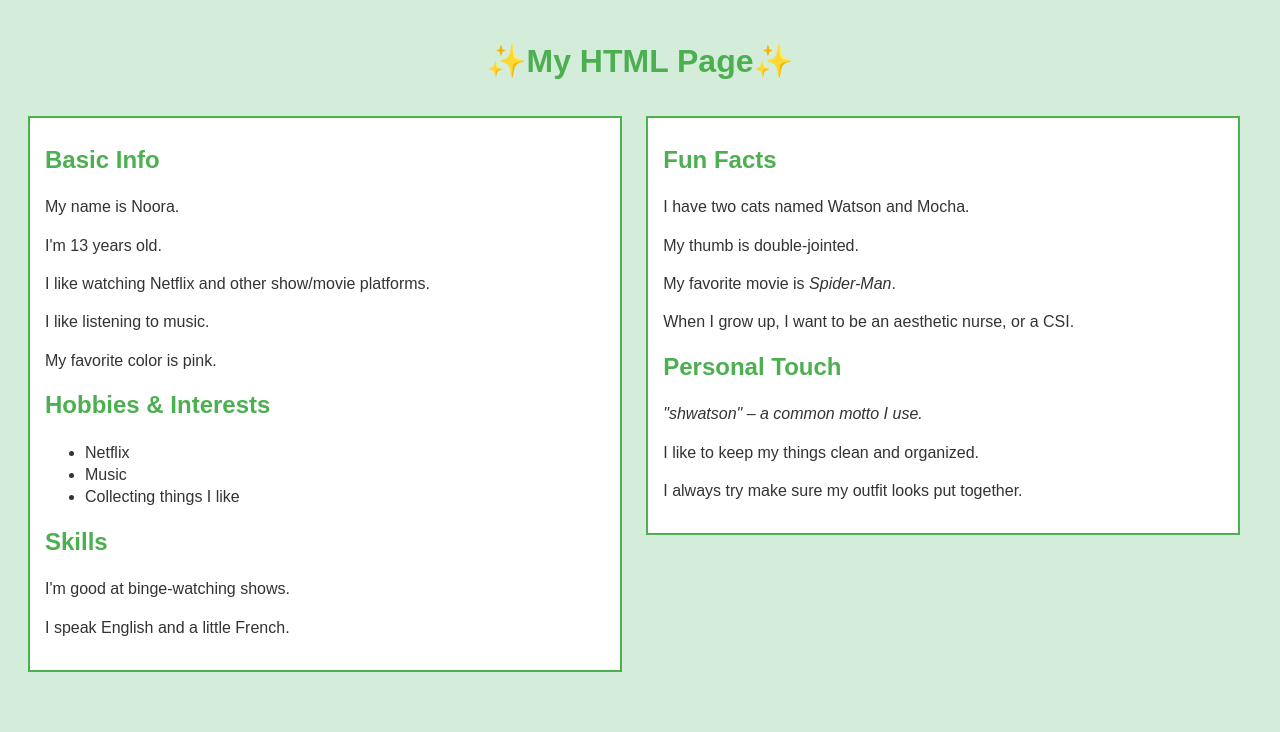
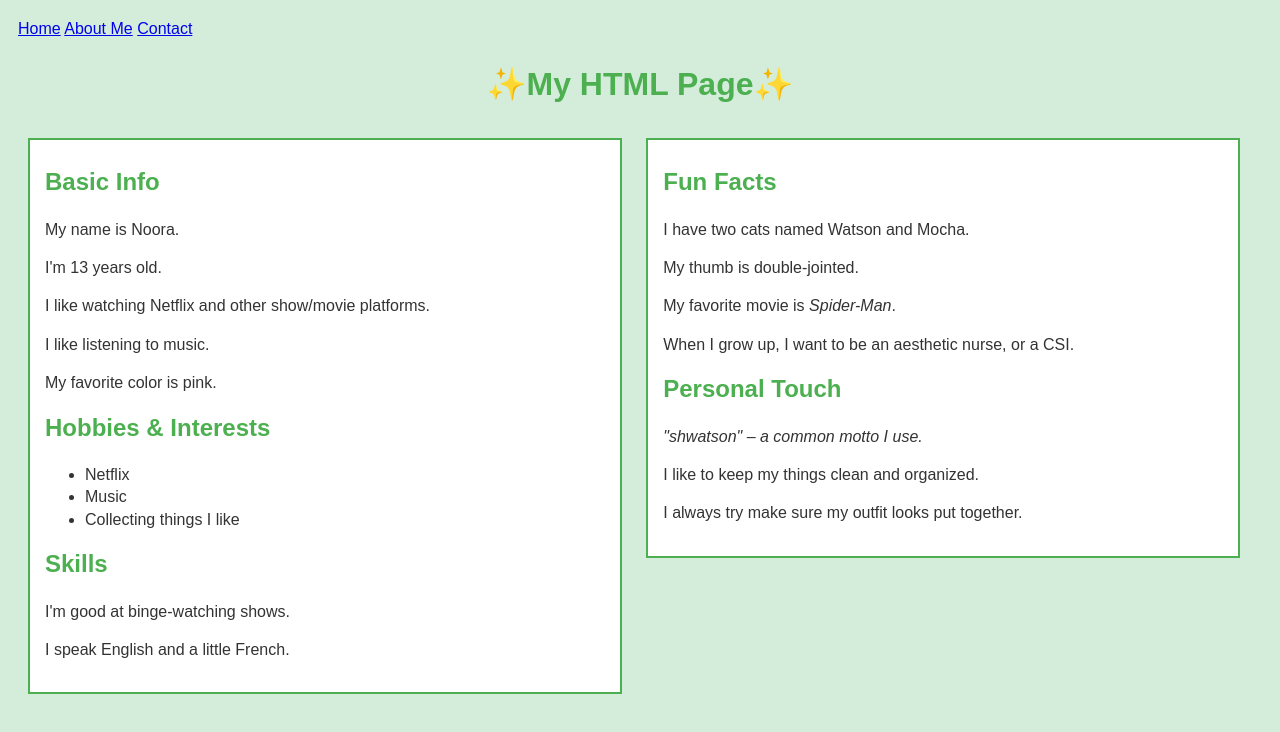
Before and after one commit to cherryflavoredgummybear/MyPortfolio, a plain HTML site: page index.html in a window 1280 px wide. Drawn offline with Linux system fonts and the light colour scheme.

Commit message:
Update index.html

```diff
--- a/index.html
+++ b/index.html
@@ -34,6 +34,11 @@
     </style>
 </head>
 <body>
+    <nav>
+    <a href="index.html">Home</a>
+    <a href="about.html">About Me</a>
+    <a href="contact.html">Contact</a>
+</nav>
 
     <h1>✨My HTML Page✨</h1>
 
```
